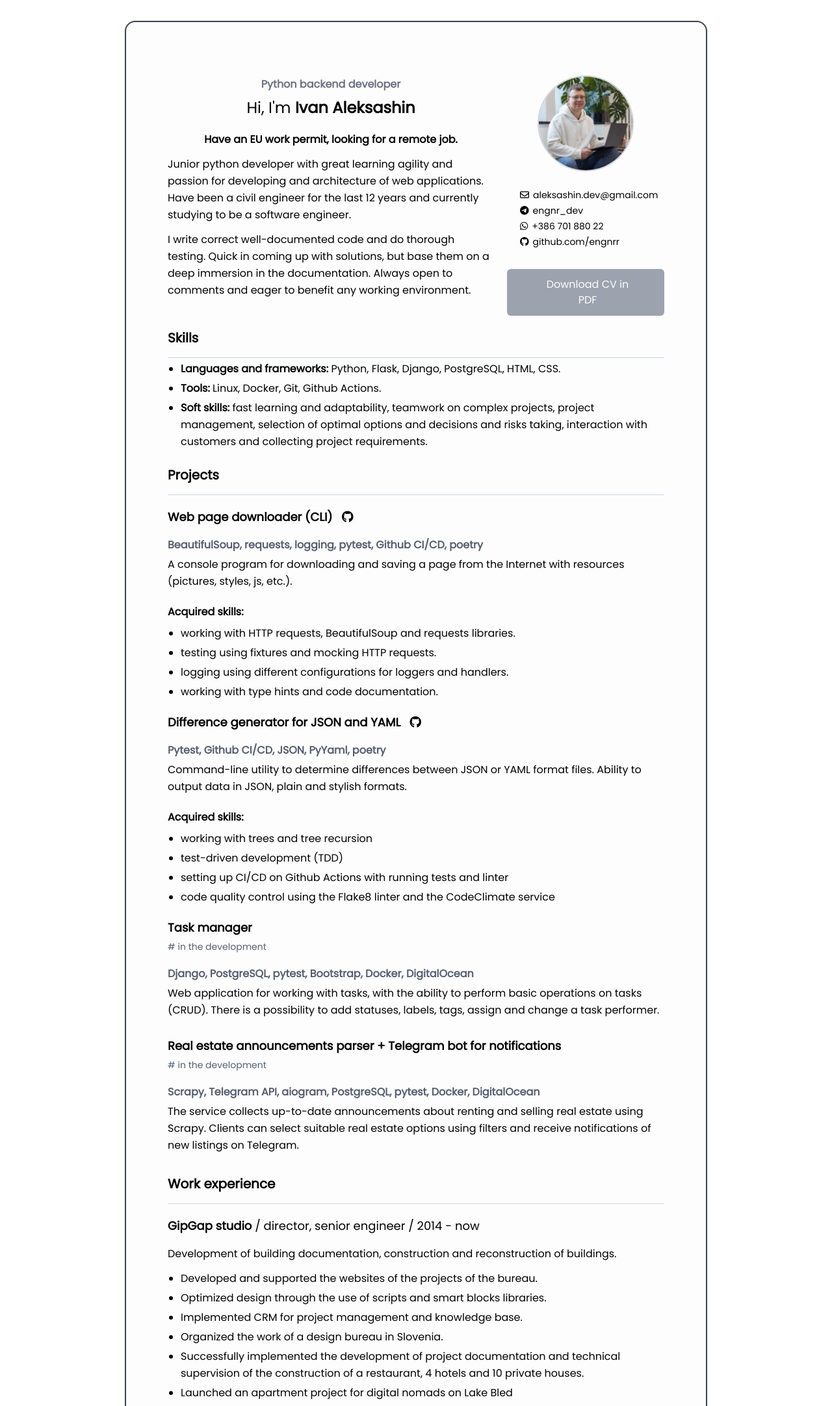
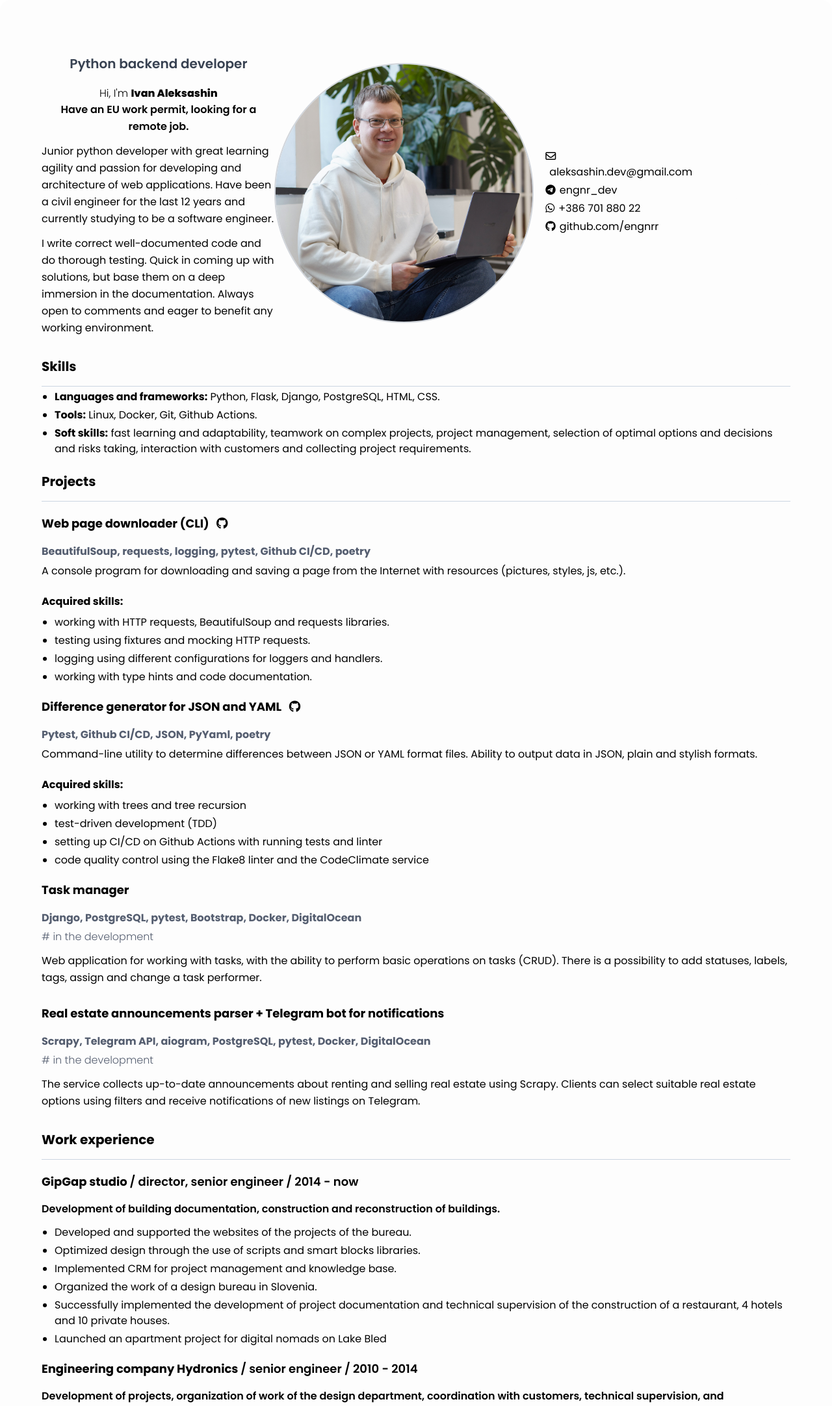
Before and after one commit to engnrr/engnr.dev, a website: page src/index.html in a window 1280 px wide. Shown: the top 2164 px of the page at 65% size. Drawn offline with Linux system fonts and the light colour scheme.

Commit message:
update index.html

```diff
--- a/src/index.html
+++ b/src/index.html
@@ -1,18 +1,25 @@
-<!doctype html>
+<!DOCTYPE html>
 <html lang="en">
   <head>
     <title>Ivan Aleksashin</title>
-    <meta charset="UTF-8">
-    <meta name="viewport" content="width=device-width, initial-scale=1.0">
-    <link rel="preconnect" href="https://fonts.googleapis.com">
-    <link rel="preconnect" href="https://fonts.gstatic.com" crossorigin>
-    <link href="https://fonts.googleapis.com/css2?family=Open+Sans&family=Poppins" rel="stylesheet">
-    <link href="/dist/output.css" rel="stylesheet">
-    <script src="https://kit.fontawesome.com/cf98e1dd18.js" crossorigin="anonymous"></script>
+    <meta charset="UTF-8" />
+    <meta content="width=device-width, initial-scale=1.0" name="viewport" />
+    <link href="https://fonts.googleapis.com" rel="preconnect" />
+    <link crossorigin href="https://fonts.gstatic.com" rel="preconnect" />
+    <link
+      href="https://fonts.googleapis.com/css2?family=Open+Sans&family=Poppins:wght@200;300;400;500;600;700;800&display=swap"
+      rel="stylesheet"
+    />
+    <link href="/dist/output.css" rel="stylesheet" />
+    <script
+      crossorigin="anonymous"
+      src="https://kit.fontawesome.com/cf98e1dd18.js"
+    ></script>
   </head>
   <body>
-<main class="font-sans text-base font-light leading-relaxed">
-    <div class="max-w-4xl p-4 mx-auto my-auto bg-white border-2 rounded-2xl border-gray-700 print:border-0 md:p-16 md:my-8 ">
+    <main>
+      <div class="max-w-5xl p-4 mx-auto my-auto bg-white rounded-2xl md:p-16">
+        <div>
           <!--<header class="flex items-center justify-between h-20 px-4 leading-6 text-gray-700 border-b border-gray-200 border-solid sm:grid sm:auto-cols-auto sm:grid-cols-3 sm:px-6 lg:px-8">-->
           <!--    <nav class="flex sm:col-span-1" id="menu">-->
           <!--        <ol>-->
@@ -22,168 +29,307 @@
           <!--        </ol>-->
           <!--    </nav>-->
           <!--</header>-->
-        <section id="about" class="flex flex-row space-x-5">
-            <div class="basis-2/3">
-                <h2 class="text-base font-semibold text-center text-gray-500 pb-1 border-0">Python backend
-                    developer</h2>
-                <h1 class="text-2xl font-black pb-5 text-center"><span class="font-light">Hi, I'm </span>Ivan Aleksashin
+        </div>
+
+        <section class="flex flex-wrap content-center" id="about">
+          <!--about-->
+          <div class="basis-2/3 grow">
+            <h2
+              class="text-lg font-semibold text-center text-gray-700 pb-2 border-0"
+            >
+              Python backend developer
+            </h2>
+            <h1 class="text-3xl font-black pb-6 text-center">
+              <span class="font-light">Hi, I'm </span
+              ><span class="font-bold"> Ivan Aleksashin</span>
             </h1>
-                <p class="leading-relaxed pb-3 font-semibold text-center">Have an EU work permit, looking for a remote
-                    job.</p>
-                <p class="">Junior python developer with great learning agility and passion for
-                    developing and architecture of
-                    web
-                    applications.
-                    Have been a civil engineer for the last 12 years and currently studying to be a software
-                    engineer.</p>
-                <p class="">I write correct well-documented code and do thorough testing. Quick in
-                    coming up with solutions, but base them on a deep immersion in the documentation. Always open to
-                    comments and eager to benefit any working
-                    environment.</p>
+            <p class="leading-relaxed pb-6 font-semibold text-center">
+              Have an EU work permit, looking for a remote job.
+            </p>
+            <p class="">
+              Junior python developer with great learning agility and passion
+              for developing and architecture of web applications. Have been a
+              civil engineer for the last 12 years and currently studying to be
+              a software engineer.
+            </p>
+            <p class="">
+              I write correct well-documented code and do thorough testing.
+              Quick in coming up with solutions, but base them on a deep
+              immersion in the documentation. Always open to comments and eager
+              to benefit any working environment.
+            </p>
           </div>
-            <div class="text-sm md:block ">
-                <img class="mx-auto w-36 h-36 m-5 rounded-full ring-2 ring-gray-300 dark:ring-gray-500"
-                     src="assets/avatar.jpg" alt="Bordered avatar">
-                <ul class="py-2">
-                    <li class="list-none"><i class="fa-regular fa-envelope"></i><a class="pl-1.5"
-                                                                                   href="mailto:aleksashin.dev@gmail.com">aleksashin.dev@gmail.com</a>
+          <!--contacts-->
+          <div
+            class="flex-1 basis-64 flex flex-wrap content-center items-center"
+          >
+            <!--img-->
+            <div class="mx-auto grow-0 w-56 h-56 m-5">
+              <img
+                alt="Avatar"
+                class="rounded-full ring-2 ring-gray-300 dark:ring-gray-500"
+                src="assets/avatar.jpg"
+              />
+            </div>
+            <!--contacts-->
+            <ul class="grow w-72 h-min py-2">
+              <li class="list-none">
+                <i class="fa-regular fa-envelope"></i
+                ><a class="pl-1.5" href="mailto:aleksashin.dev@gmail.com"
+                  >aleksashin.dev@gmail.com</a
+                >
               </li>
-                    <li class="list-none"><i class="fa-brands fa-telegram"></i><a class="pl-1.5"
-                                                                                  href="https://t.me/engnr_dev">engnr_dev</a>
+              <li class="list-none">
+                <i class="fa-brands fa-telegram"></i
+                ><a class="pl-1.5" href="https://t.me/engnr_dev">engnr_dev</a>
               </li>
-                    <li class="list-none"><i class="fa-brands fa-whatsapp"></i><span
-                            class="pl-1.5">+386 701 880 22</span></li>
-                    <li class="list-none"><i class="fa-brands fa-github"></i><a class="pl-1.5"
-                                                                                href="https://github.com/engnrr">github.com/engnrr</a>
+              <li class="list-none">
+                <i class="fa-brands fa-whatsapp"></i
+                ><span class="pl-1.5">+386 701 880 22</span>
+              </li>
+              <li class="list-none">
+                <i class="fa-brands fa-github"></i
+                ><a class="pl-1.5" href="https://github.com/engnrr"
+                  >github.com/engnrr</a
+                >
               </li>
             </ul>
-                <a href="assets/Resume_Ivan_Aleksashin.pdf"
-                   class="py-3 mt-5 px-8 lg:px-6 xl:px-10 inline-flex items-center justify-center text-center text-white text-base bg-gray-400 hover:bg-opacity-90 font-normal rounded-md">
-                    <span class="pl-1.5">Download CV in PDF</span></a>
+            <div class="w-full"></div>
+            <div class="flex mx-auto">
+              <a
+                class="py-2.5 my-5 px-8 text-center text-white text-base bg-gray-600 hover:bg-opacity-90 font-normal rounded-md"
+                href="assets/Resume_Ivan_Aleksashin.pdf"
+              >
+                <span class="pl-1.5">Download CV in PDF</span></a
+              >
+            </div>
           </div>
         </section>
         <section>
           <h2 class="">Skills</h2>
           <ul>
-                <li><b>Languages and frameworks:</b> Python, Flask, Django, PostgreSQL, HTML, CSS.</li>
+            <li>
+              <b>Languages and frameworks:</b> Python, Flask, Django,
+              PostgreSQL, HTML, CSS.
+            </li>
             <li><b>Tools:</b> Linux, Docker, Git, Github Actions.</li>
-                <li><b>Soft skills:</b> fast learning and adaptability, teamwork on complex projects, project
-                    management,
-                    selection of optimal options and decisions and risks taking, interaction with customers and
-                    collecting
-                    project requirements.
+            <li>
+              <b>Soft skills:</b> fast learning and adaptability, teamwork on
+              complex projects, project management, selection of optimal options
+              and decisions and risks taking, interaction with customers and
+              collecting project requirements.
             </li>
           </ul>
         </section>
         <section id="projects">
           <h2>Projects</h2>
           <article>
-                <h3>Web page downloader (CLI) &nbsp;
-                    <a href="https://github.com/engnrr/Web-page-downloader"><i class="fa-brands fa-github"></i></a>
+            <h3>
+              Web page downloader (CLI) &nbsp;
+              <a href="https://github.com/engnrr/Web-page-downloader"
+                ><i class="fa-brands fa-github"></i
+              ></a>
             </h3>
-                <p class="stack">BeautifulSoup, requests, logging, pytest, Github CI/CD, poetry </p>
-                <p>A console program for downloading and saving a page from the Internet with resources (pictures,
-                    styles, js, etc.).</p>
+            <p class="stack">
+              BeautifulSoup, requests, logging, pytest, Github CI/CD, poetry
+            </p>
+            <p>
+              A console program for downloading and saving a page from the
+              Internet with resources (pictures, styles, js, etc.).
+            </p>
             <h4>Acquired skills:</h4>
             <ul>
-                    <li>working with HTTP requests, BeautifulSoup and requests libraries.</li>
+              <li>
+                working with HTTP requests, BeautifulSoup and requests
+                libraries.
+              </li>
               <li>testing using fixtures and mocking HTTP requests.</li>
-                    <li>logging using different configurations for loggers and handlers.</li>
+              <li>
+                logging using different configurations for loggers and handlers.
+              </li>
               <li>working with type hints and code documentation.</li>
             </ul>
           </article>
           <article>
-                <h3>Difference generator for JSON and YAML &nbsp;
-                    <a href="https://github.com/engnrr/Difference-generator-for-JSON-and-YAML-files"><i
-                            class="fa-brands fa-github"></i></a>
+            <h3>
+              Difference generator for JSON and YAML &nbsp;
+              <a
+                href="https://github.com/engnrr/Difference-generator-for-JSON-and-YAML-files"
+                ><i class="fa-brands fa-github"></i
+              ></a>
             </h3>
             <p class="stack">Pytest, Github CI/CD, JSON, PyYaml, poetry</p>
-                <p>Command-line utility to determine differences between JSON or YAML format files. Ability to output
-                    data in JSON, plain and stylish formats. </p>
+            <p>
+              Command-line utility to determine differences between JSON or YAML
+              format files. Ability to output data in JSON, plain and stylish
+              formats.
+            </p>
             <h4>Acquired skills:</h4>
             <ul>
               <li>working with trees and tree recursion</li>
               <li>test-driven development (TDD)</li>
-                    <li>setting up CI/CD on Github Actions with running tests and linter</li>
-                    <li>code quality control using the Flake8 linter and the CodeClimate service</li>
+              <li>
+                setting up CI/CD on Github Actions with running tests and linter
+              </li>
+              <li>
+                code quality control using the Flake8 linter and the CodeClimate
+                service
+              </li>
             </ul>
           </article>
           <article>
-                <h3>Task manager <span class="font-light text-sm text-gray-650"><br/># in the development</span></h3>
-                <p class="stack">Django, PostgreSQL, pytest, Bootstrap, Docker, DigitalOcean</p>
-                <p>Web application for working with tasks, with the ability to perform basic operations on tasks (CRUD).
-                    There is a possibility to add statuses, labels, tags, assign and change a task performer.</p>
+            <h3 class="pb-1.5">Task manager</h3>
+            <p class="stack pb-0.5">
+              Django, PostgreSQL, pytest, Bootstrap, Docker, DigitalOcean
+            </p>
+            <p class="font-light text-base text-gray-650">
+              # in the development
+            </p>
+
+            <p>
+              Web application for working with tasks, with the ability to
+              perform basic operations on tasks (CRUD). There is a possibility
+              to add statuses, labels, tags, assign and change a task performer.
+            </p>
           </article>
           <article>
-                <h3>Real estate announcements parser + Telegram bot for notifications <span
-                        class="font-light text-sm text-gray-650"><br/># in the development</span></h3>
-                <p class="stack">Scrapy, Telegram API, aiogram, PostgreSQL, pytest, Docker, DigitalOcean</p>
-                <p>The service collects up-to-date announcements about renting and selling real estate using Scrapy.
-                    Clients can select suitable real estate options using filters and receive notifications of new
-                    listings on Telegram.</p>
+            <h3 class="pb-1.5">
+              Real estate announcements parser + Telegram bot for notifications
+            </h3>
+            <p class="stack">
+              Scrapy, Telegram API, aiogram, PostgreSQL, pytest, Docker,
+              DigitalOcean
+            </p>
+            <p class="font-light text-base text-gray-650">
+              # in the development
+            </p>
+            <p>
+              The service collects up-to-date announcements about renting and
+              selling real estate using Scrapy. Clients can select suitable real
+              estate options using filters and receive notifications of new
+              listings on Telegram.
+            </p>
           </article>
         </section>
         <section>
           <h2>Work experience</h2>
           <article>
-                <h3> GipGap studio <span class="font-light"> /  director, senior engineer  /  2014  - now</span></h3>
-                <p>Development of building documentation, construction and reconstruction of buildings.</p>
+            <h3>
+              GipGap studio
+              <span class="font-semibold text-lg">
+                / director, senior engineer / 2014 - now</span
+              >
+            </h3>
+            <p class="font-semibold text-base leading-8">
+              Development of building documentation, construction and
+              reconstruction of buildings.
+            </p>
             <ul>
-                    <li>Developed and supported the websites of the projects of the bureau.</li>
-                    <li>Optimized design through the use of scripts and smart blocks libraries.</li>
-                    <li>Implemented CRM for project management and knowledge base.</li>
+              <li>
+                Developed and supported the websites of the projects of the
+                bureau.
+              </li>
+              <li>
+                Optimized design through the use of scripts and smart blocks
+                libraries.
+              </li>
+              <li>
+                Implemented CRM for project management and knowledge base.
+              </li>
               <li>Organized the work of a design bureau in Slovenia.</li>
-                    <li>Successfully implemented the development of project documentation and technical supervision of
-                        the construction of a restaurant, 4 hotels and 10 private houses.
+              <li>
+                Successfully implemented the development of project
+                documentation and technical supervision of the construction of a
+                restaurant, 4 hotels and 10 private houses.
               </li>
-                    <li>Launched an apartment project for digital nomads on Lake Bled</li>
+              <li>
+                Launched an apartment project for digital nomads on Lake Bled
+              </li>
             </ul>
           </article>
           <article>
-                <h3>Engineering company Hydronics <span class="font-light"> /  senior engineer  /  2010  - 2014</span>
+            <h3>
+              Engineering company Hydronics
+              <span class="font-semibold text-lg">
+                / senior engineer / 2010 - 2014</span
+              >
             </h3>
-                <p>Development of projects, organization of work of the design department, coordination with customers,
-                    technical supervision, and commissioning of equipment.</p>
+            <p class="font-semibold text-base leading-8">
+              Development of projects, organization of work of the design
+              department, coordination with customers, technical supervision,
+              and commissioning of equipment.
+            </p>
             <ul>
-                    <li>With a team of designers and contractors, more than 30 elite houses and 5 public projects were
-                        implemented, including
-                        <a href="https://skypark.ru/en/" target="_blank">SkyPark in Sochi</a>.
+              <li>
+                With a team of designers and contractors, more than 30 elite
+                houses and 5 public projects were implemented, including
+                <a href="https://skypark.ru/en/" target="_blank"
+                  >SkyPark in Sochi</a
+                >.
               </li>
-                    <li>Professionally grew from junior engineer to senior engineer.</li>
+              <li>
+                Professionally grew from junior engineer to senior engineer.
+              </li>
             </ul>
           </article>
           <article>
-                <h3> Freelance <span class="font-light"> /  2006  - 2010</span></h3>
-                <p>Layout, installation and configuration of CMS (WordPress, Joomla), content management.</p>
+            <h3>
+              Freelance
+              <span class="font-semibold text-lg"> / 2006 - 2010</span>
+            </h3>
+            <p class="font-semibold text-base leading-8">
+              Layout, installation and configuration of CMS (WordPress, Joomla),
+              content management.
+            </p>
             <ul>
-                    <li>Launched and configured 12 websites for commercial and non-commercial clients.</li>
+              <li>
+                Launched and configured 12 websites for commercial and
+                non-commercial clients.
+              </li>
             </ul>
           </article>
         </section>
         <section>
           <h2>Education</h2>
-            <h3 class="py-1">Hexlet.io / Python backend developer <span class="font-light"> / 2021 - now</span></h3>
-            <h3 class="py-1">Udemy / Development of Telegram bots in Python <span
-                    class="font-light"> / 2021 - now</span></h3>
-            <h3 class="py-1">MGSU - Moscow State University of Civil Engineering</h3>
-            <p>/ Master’s degree in heat and gas supply and ventilation / graduated in 2012</p>
+          <h3 class="pt-4">
+            Hexlet.io / Python backend developer
+            <span class="font-semibold text-lg"> / 2021 - now</span>
+          </h3>
+          <h3 class="pt-4">
+            Udemy / Development of Telegram bots in Python
+            <span class="font-semibold text-lg"> / 2021 - now</span>
+          </h3>
+          <h3 class="pt-4">MGSU - Moscow State University of Civil Engineering</h3>
+          <p class="font-semibold text-base leading-8">
+            / Master’s degree in heat and gas supply and ventilation / graduated
+            in 2012
+          </p>
         </section>
         <section>
-            <h2>Additional information</h2>
+          <h2 class="mb-8">Additional information</h2>
           <ul>
-                <li><b>Languages:</b> English (B2), Slovenian (B1), Russian (native)</li>
+            <li>
+              <b>Languages:</b> English (B2), Slovenian (B1), Russian (native)
+            </li>
             <li><b>Location:</b> Bled, Slovenia (EU), timezone CET / GMT+2</li>
           </ul>
         </section>
         <section>
-            <h2>About me</h2>
-            <p>Since being a pupil I was fond of web development, but followed in the footsteps of my family and started
-                to study as a civil engineer. During 12 years I've gone from a junior designer to a senior engineer of
-                the project. I want to realize my passion for web development. In the future, I want to create web
-                services in the real estate and construction industry.</p>
-            <p>I'm currently working on the final project at the courses and seeking a company where I will develop my
-                skills further and bring a lot of benefits. I’m going to quickly grow professionally by adapting my
-                teamwork skills on complex projects in the construction industry.
+          <h2 class="mb-8">About me</h2>
+          <p>
+            Since being a pupil I was fond of web development, but followed in
+            the footsteps of my family and started to study as a civil engineer.
+            During 12 years I've gone from a junior designer to a senior
+            engineer of the project. I want to realize my passion for web
+            development. In the future, I want to create web services in the
+            real estate and construction industry.
+          </p>
+          <p>
+            I'm currently working on the final project at the courses and
+            seeking a company where I will develop my skills further and bring a
+            lot of benefits. I’m going to quickly grow professionally by
+            adapting my teamwork skills on complex projects in the construction
+            industry.
           </p>
         </section>
       </div>
```
Lines whose indentation alone changed are shown as unchanged.
